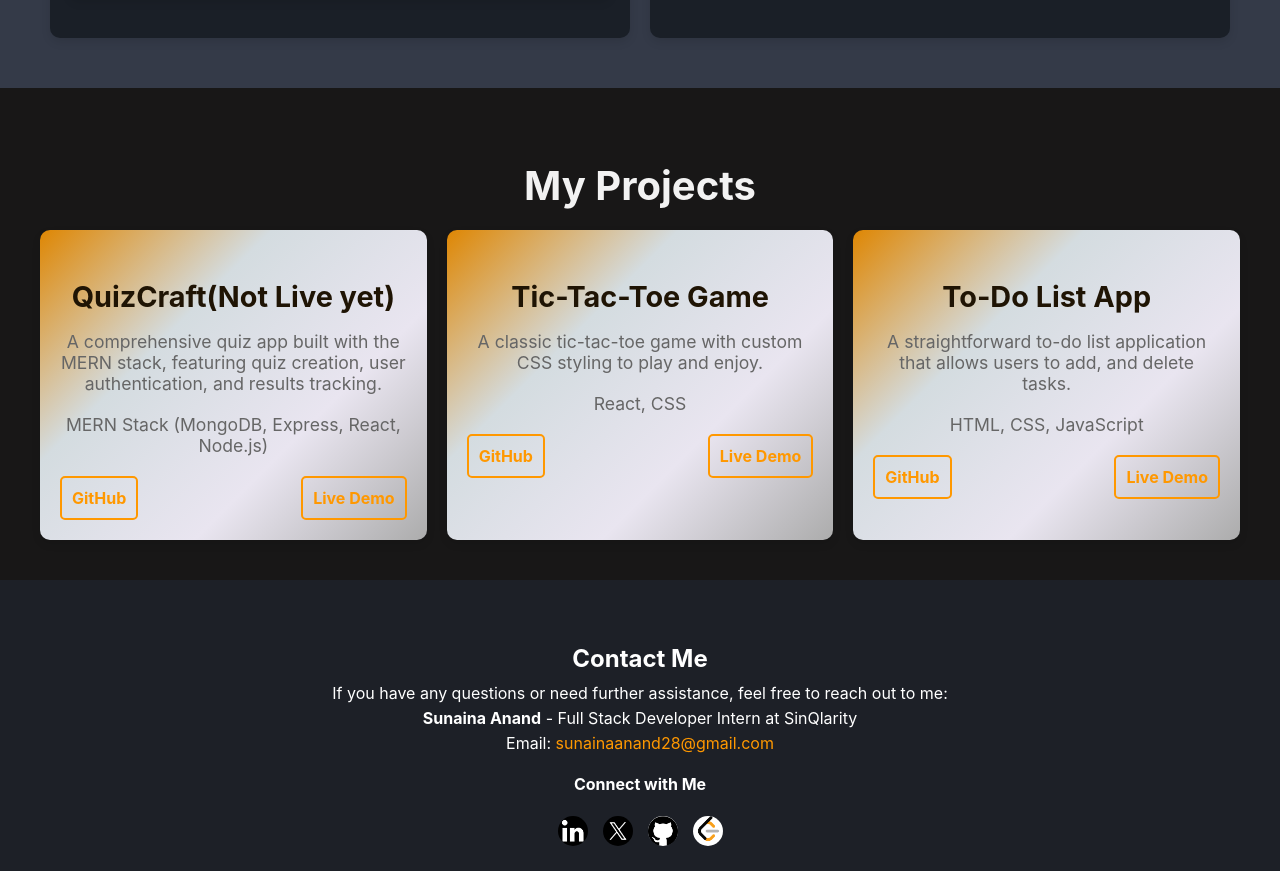
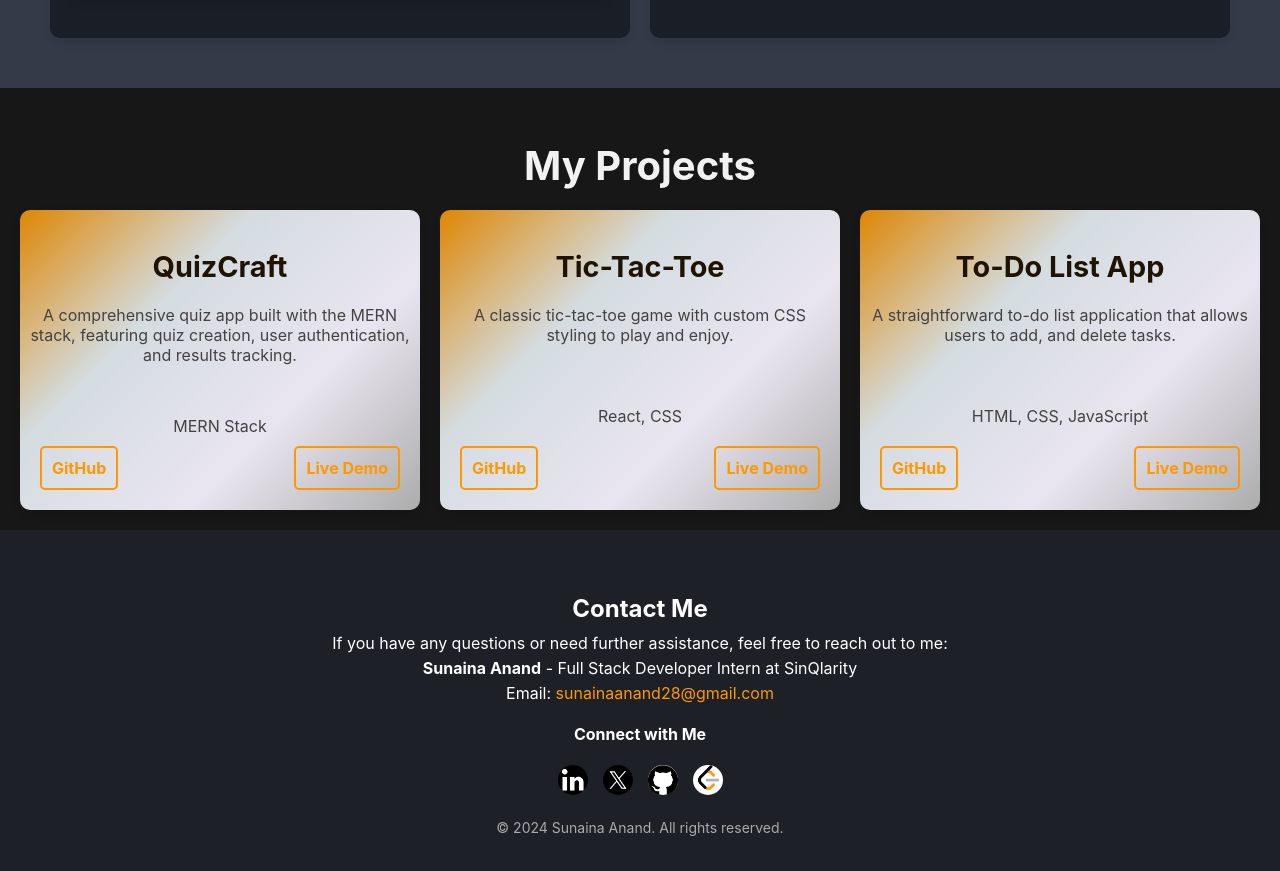
Before and after one commit to SunainaAnand28/My-Portfolio, a React (Create React App) app in the folder my-portfolio/: page / in a window 1280 px wide. Shown: the part 2316-3187 px from the top of the page. Built offline with nearby package versions, Linux system fonts and the light colour scheme.

Commit message:
Modified Project card button layout and project status

```diff
--- a/my-portfolio/src/components/Projects.jsx
+++ b/my-portfolio/src/components/Projects.jsx
@@ -4,14 +4,14 @@ import '../styles/Projects.css';
 const Projects = () => {
   const projectData = [
     {
-      title: "QuizCraft(Not Live yet) ",
+      title: "QuizCraft",
       description: "A comprehensive quiz app built with the MERN stack, featuring quiz creation, user authentication, and results tracking.",
-      techStack: "MERN Stack (MongoDB, Express, React, Node.js)",
+      techStack: "MERN Stack",
       githubLink: "https://github.com/SunainaAnand28/QuizCraft-MERN-Quiz-App",
       liveLink: "https://quiz-craft-coral.vercel.app/"
     },
     {
-      title: "Tic-Tac-Toe Game",
+      title: "Tic-Tac-Toe",
       description: "A classic tic-tac-toe game with custom CSS styling to play and enjoy.",
       techStack: "React, CSS",
       githubLink: "https://github.com/sunainaanand28/Tic-Tac-Toe",
@@ -34,7 +34,7 @@ const Projects = () => {
         {projectData.map((project, index) => (
           <div key={index} className="project-card">
             <h3>{project.title}</h3>
-            <p>{project.description}</p>
+            <p className='description' >{project.description}</p>
             <p className="tech-stack">{project.techStack}</p>
             <div className="links">
               <a href={project.githubLink} target="_blank" rel="noopener noreferrer">GitHub</a>
--- a/my-portfolio/src/styles/Projects.css
+++ b/my-portfolio/src/styles/Projects.css
@@ -1,5 +1,5 @@
 .projects-container {
-  padding: 40px;
+  padding: 20px;
   background-color: #181717;
   text-align: center;
   overflow-x: hidden;
@@ -16,16 +16,22 @@
   grid-template-columns: repeat(auto-fit, minmax(300px, 1fr));
   gap: 20px;
   margin-top: 20px;
+  padding: 0;
 }
 
 .project-card {
   background: linear-gradient(135deg, #ff9900db, #d4dce0, #e9e5f0, #acacac);
   border-radius: 10px;
   box-shadow: 0 4px 8px rgba(0, 0, 0, 0.1);
-  padding: 20px;
+  padding: 10px;
   transition: transform 0.1s ease-in-out;
   max-width: 100%;
   box-sizing: border-box;
+  display: flex;
+  flex-direction: column;
+  justify-content: space-between; /* Make space between content and buttons */
+  position: relative; /* Required for absolute positioning of buttons */
+  min-height: 300px; /* Set a minimum height to ensure enough space */
 }
 
 .project-card:hover {
@@ -34,19 +40,29 @@
 
 .project-card h3 {
   font-size: 1.8rem;
-  margin-bottom: 10px;
+  margin-bottom: 5px;
   color: #1f1404;
+}
+.description{
+  margin-bottom: 3px;
+}
+.tech-stack{
+  margin-top: 0;
 }
 
 .project-card p {
-  font-size: 1.1rem;
-  color: #666;
-  margin-bottom: 20px;
+  font-size: 1.rem;
+  color: #454242;
+  flex-grow: 1; /* Ensures the content grows to fill available space */
 }
 
 .project-card .links {
   display: flex;
   justify-content: space-between;
+  position: absolute; /* Position the buttons at the bottom */
+  bottom: 20px; /* Add some space from the bottom of the card */
+  left: 20px;
+  right: 20px;
 }
 
 .project-card .links a {
@@ -69,6 +85,16 @@
 @media (max-width: 768px) {
   .projects-grid {
       grid-template-columns: 1fr;
-      gap: 10px;
+      gap: 5px;
+  }
+
+.project-card{
+  padding: 5px;
+}
+  .description{
+    margin-bottom: 0;
+  }
+  .tech-stack{
+  margin-bottom: 30px;
   }
 }
```
